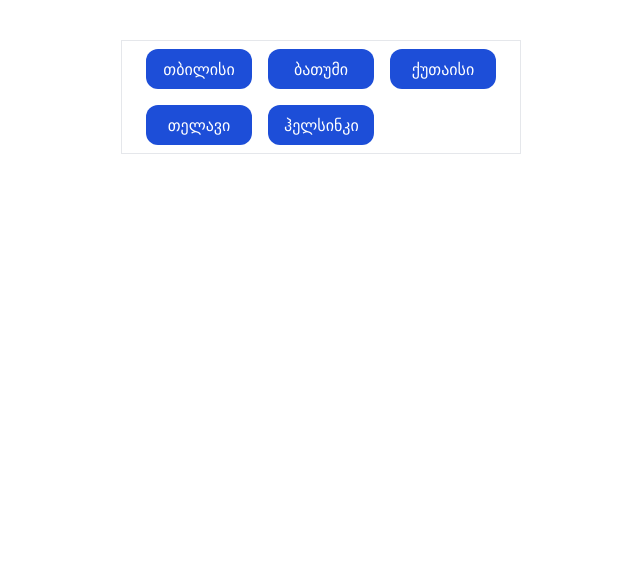
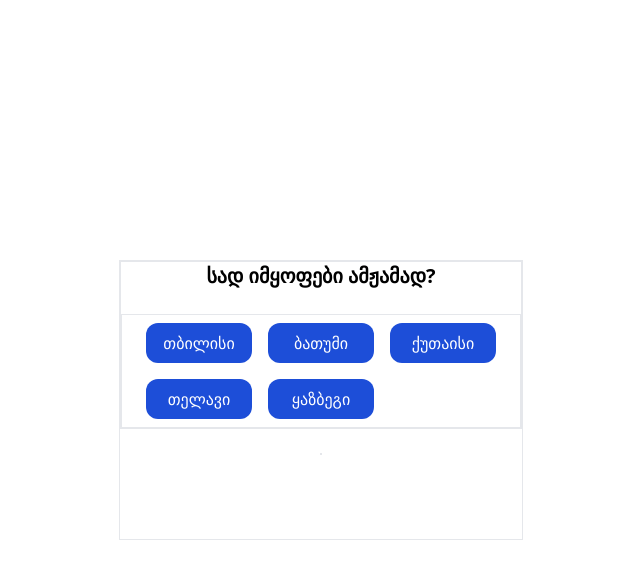
Before and after one commit to lukakilai/cxela-tu-me-mcxela, a React (Create React App) app: page / in a window 1280 px wide. Shown: the top 578 px of the page, without its empty margins (319-959 px from the left). Built offline with nearby package versions, Linux system fonts and the light colour scheme.

Commit message:
split up App.js even more

```diff
--- a/src/App.js
+++ b/src/App.js
@@ -1,66 +1,46 @@
 import { useState, useEffect } from "react";
-import axios from "axios";
-import CityButton from "./components/CityButton";
+
+import { CityAndTemp, CityButton, Diagnosis } from "./components";
 
 import cityLatLong from "./data/city-data";
+import fetchWeather from "./utils/fetch-weather";
 
 export default function App() {
   const [city, setCity] = useState(null);
   const [temperature, setTemperature] = useState(null);
 
   useEffect(() => {
-    async function getWeather() {
-      try {
-        const resp = await axios.get("https://api.open-meteo.com/v1/forecast", {
-          params: {
-            latitude: cityLatLong[city].lat,
-            longitude: cityLatLong[city].long,
-            current_weather: "true",
-            // timezone: "Asia%2Tbilisi",
-          },
-        });
-
-        console.log(resp.data);
-        const { temperature: local_temp } = resp.data.current_weather;
-        setTemperature(local_temp);
-      } catch (error) {
-        console.log(error.message);
+    if (city) {
+      fetchWeather({ city }).then((local_temp) => setTemperature(local_temp));
     }
-    }
-
-    if (city) getWeather();
   }, [city]);
 
   return (
-    <div className="w-full">
-      <ul className="mx-auto w-[400px] grid grid-cols-3 gap-4 px-6 py-2 my-10 border">
+    <div className="w-full grid place-items-center h-screen">
+      <div className="h-[280px] border flex flex-col justify-start items-center space-y-6">
+        <div className="flex flex-col justify-start items-center space-y-6 border">
+          <div className="mx-auto w-[400px] text-center">
+            <p className="text-xl font-bold">სად იმყოფები ამჟამად?</p>
+          </div>
+          <ul className="mx-auto w-[400px] grid grid-cols-3 gap-4 px-6 py-2 border">
             {Object.keys(cityLatLong).map((cityName) => (
               <CityButton
                 key={cityName}
+                isActive={cityName === city}
                 onClick={() => setCity(cityName)}
-            cityName={cityLatLong[cityName].name}
+                label={cityLatLong[cityName].name}
               />
             ))}
           </ul>
+        </div>
 
-      {temperature ? (
-        <div className="mx-auto w-[400px] text-center">
-          <p className="text-lg font-bold">{temperature}˚C</p>
+        <div className="flex flex-col justify-start items-center space-y-4 border">
+          {city && temperature ? (
+            <CityAndTemp {...{ city, temperature }} />
+          ) : null}
+          {temperature && <Diagnosis {...{ temperature }} />}
         </div>
-      ) : null}
-      {temperature && (
-        <div className="mx-auto w-[400px] text-center">
-          {temperature >= 26 ? (
-            <p className="text-lg">
-              დიაგნოზი - <span className="font-bold">ცხელა</span>
-            </p>
-          ) : (
-            <p className="text-lg">
-              დიაგნოზი - <span className="font-bold">შენ გცხელა</span>
-            </p>
-          )}
       </div>
-      )}
     </div>
   );
 }
--- /dev/null
+++ b/src/components/CityAndTemp.js
@@ -0,0 +1,16 @@
+import React from "react";
+
+import cityLatLong from "../data/city-data";
+
+export default function CityAndTemp({ city, temperature }) {
+  return (
+    <div className="mx-auto w-[400px] text-center">
+      <p className="text-lg mb-2">
+        ქალაქი - <span className="font-bold">{cityLatLong[city].name}</span>
+      </p>
+      <p className="text-lg">
+        ტემპერატურა - <span className="font-bold">{temperature}˚C</span>
+      </p>
+    </div>
+  );
+}
--- a/src/components/CityButton.js
+++ b/src/components/CityButton.js
@@ -1,12 +1,16 @@
 import React from "react";
 
-export default function CityButton({ onClick, cityName }) {
+export default function CityButton({ onClick, label, isActive }) {
   return (
     <li
-      className="px-4 py-2 bg-blue-700 hover:bg-blue-600 text-white rounded-xl cursor-pointer text-center"
+      className={`px-4 py-2 ${
+        isActive
+          ? "bg-white text-blue-700 shadow-lg border border-blue-700"
+          : "bg-blue-700 hover:bg-blue-600 text-white"
+      } rounded-xl cursor-pointer text-center`}
       onClick={onClick}
     >
-      {cityName}
+      {label}
     </li>
   );
 }
--- /dev/null
+++ b/src/components/Diagnosis.js
@@ -0,0 +1,12 @@
+import React from "react";
+
+export default function Diagnosis({ temperature }) {
+  const result = temperature >= 26 ? "ცხელა" : "შენ გცხელა";
+  return (
+    <div className="mx-auto w-[400px] text-center">
+      <p className="text-lg">
+        დიაგნოზი - <span className="font-bold">{result}</span>
+      </p>
+    </div>
+  );
+}
--- /dev/null
+++ b/src/components/index.js
@@ -0,0 +1,5 @@
+import CityAndTemp from "./CityAndTemp";
+import CityButton from "./CityButton";
+import Diagnosis from "./Diagnosis";
+
+export { CityAndTemp, CityButton, Diagnosis };
--- a/src/data/city-data.js
+++ b/src/data/city-data.js
@@ -19,10 +19,10 @@ const cityLatLong = {
     lat: 41.92,
     long: 45.47,
   },
-  helsinki: {
-    name: "ჰელსინკი",
-    lat: 60.192,
-    long: 24.945,
+  kazbegi: {
+    name: "ყაზბეგი",
+    lat: 42.657,
+    long: 44.642,
   },
 };
 
--- /dev/null
+++ b/src/utils/fetch-weather.js
@@ -0,0 +1,25 @@
+import axios from "axios";
+
+import cityLatLong from "../data/city-data";
+
+async function fetchWeather({ city }) {
+  try {
+    const resp = await axios.get("https://api.open-meteo.com/v1/forecast", {
+      params: {
+        latitude: cityLatLong[city].lat,
+        longitude: cityLatLong[city].long,
+        current_weather: "true",
+        // timezone: "Asia%2Tbilisi",
+      },
+    });
+
+    // console.log(resp.data);
+
+    const { temperature: local_temp } = resp.data.current_weather;
+    return local_temp;
+  } catch (error) {
+    console.log(error.message);
+  }
+}
+
+export default fetchWeather;
```
Lines whose indentation alone changed are shown as unchanged.
